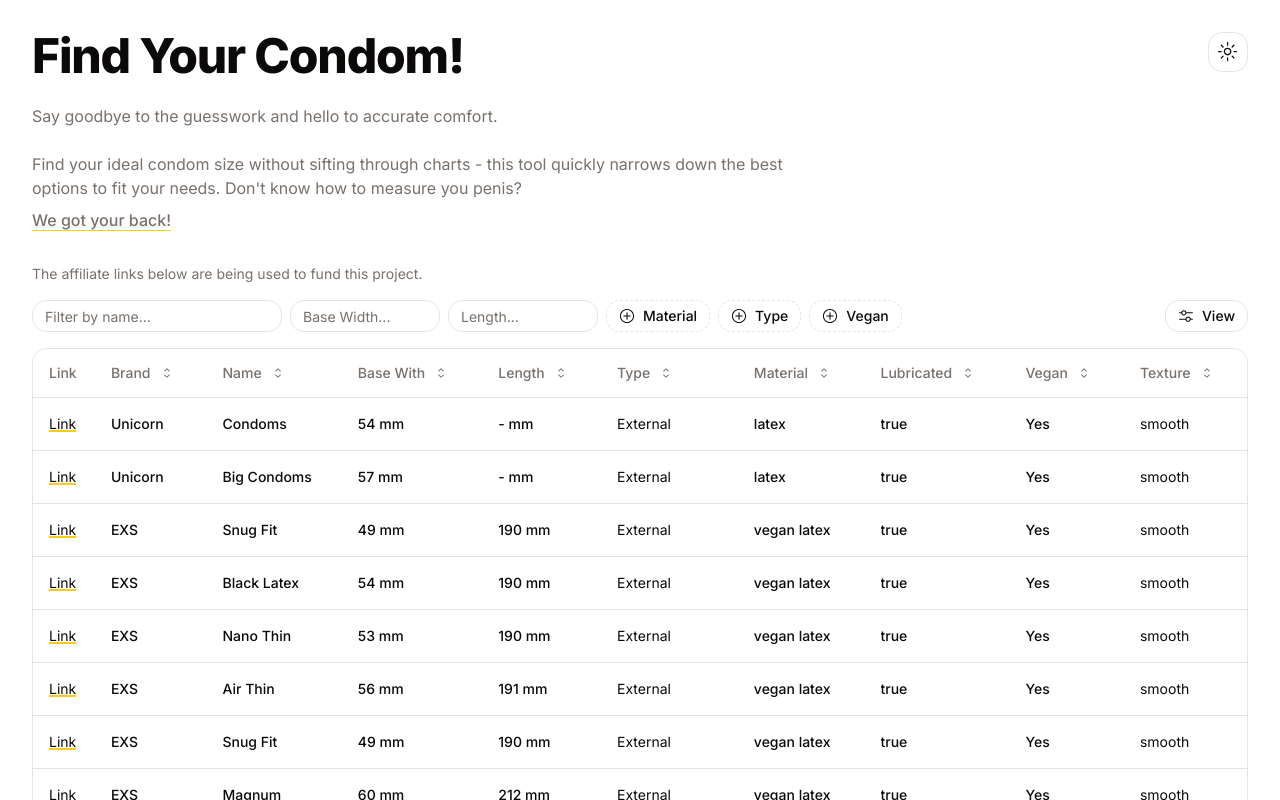
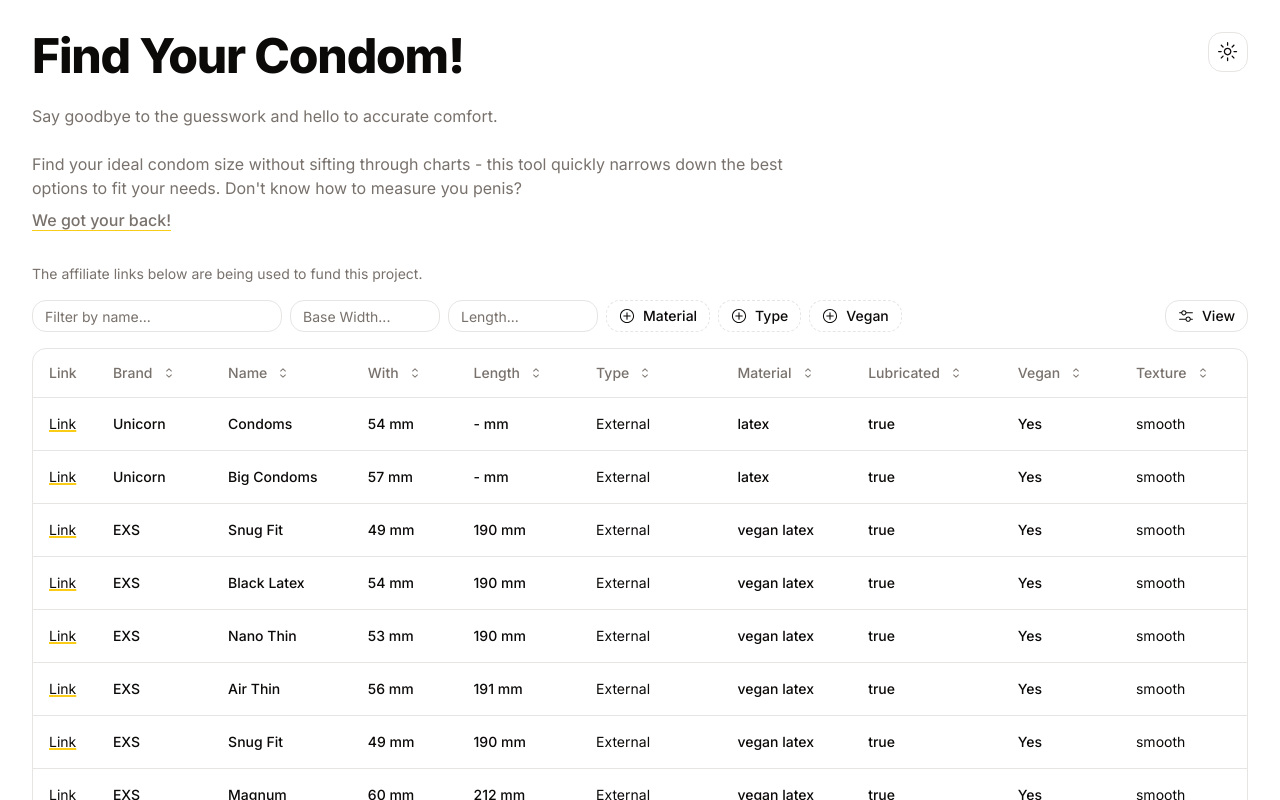
Before and after one commit to prpcodes/donttellmeitdoesnotfit.com, a Next.js app: page / in a window 1280 px wide. Shown: the top 800 px of the page. Built offline with nearby package versions, Linux system fonts and the light colour scheme.

Commit message:
changed Base Width to Width

```diff
--- a/components/columns.tsx
+++ b/components/columns.tsx
@@ -58,7 +58,7 @@
   {
     accessorKey: "width",
     header: ({ column }) => (
-      <DataTableColumnHeader column={column} title="Base With" />
+      <DataTableColumnHeader column={column} title="With" />
     ),
     cell: ({ row }) => {
       return (
```
